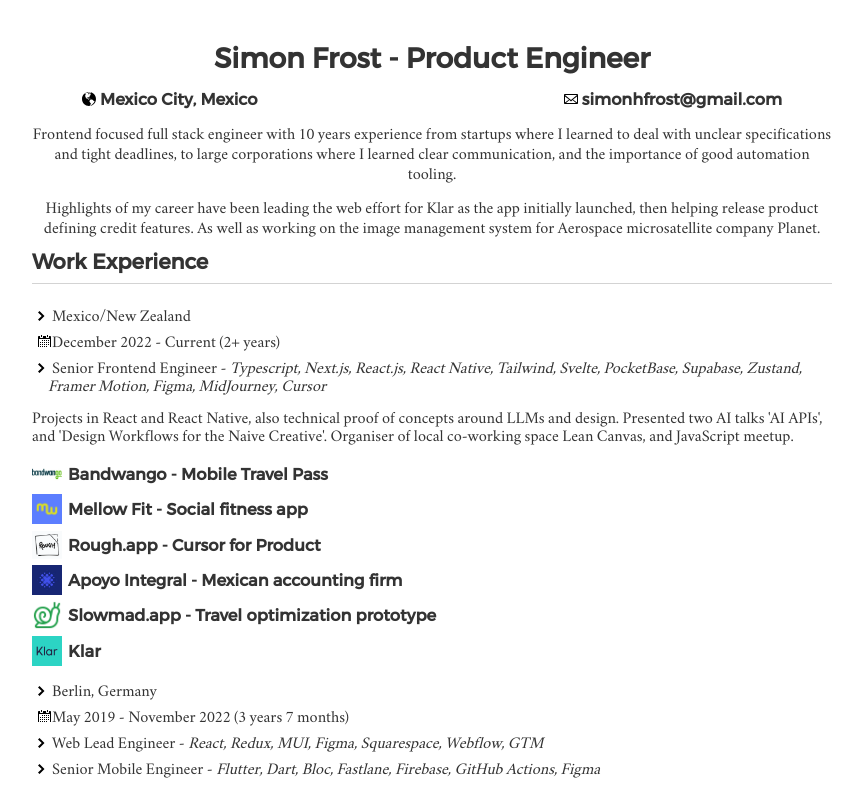
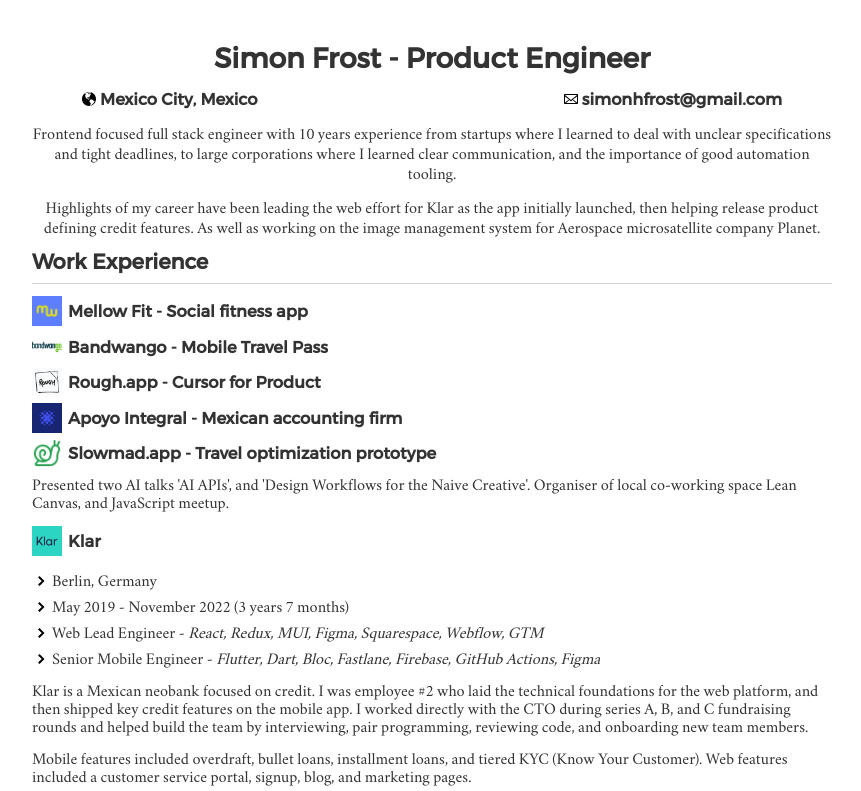
Before and after one commit to SimonHFrost/static-resume, a plain HTML site: page index.html in a window 1280 px wide. Shown: the top 791 px of the page, without its empty margins (208-1069 px from the left). Drawn offline with Linux system fonts and the light colour scheme.

Commit message:
Revert change to chevron icon

```diff
--- a/css/main.css
+++ b/css/main.css
@@ -101,18 +101,7 @@
   text-decoration: none;
 }
 
-li:nth-child(2):before {
-  background-image: url("../svg/calendar.svg");
-  background-position: 5px 7px;
-  background-repeat: no-repeat;
-  content: " ";
-  display: inline-block;
-  margin-left: -16px;
-  width: 20px;
-  height: 20px;
-}
-
-li:not(:nth-child(2)):before {
+li:before {
   background-image: url("../svg/chevron-right.svg");
   background-position: 5px 7px;
   background-repeat: no-repeat;
--- a/index.html
+++ b/index.html
@@ -26,21 +26,13 @@
 
   <div class="job-section">
     <div>
-        <ul>
-          <li>Mexico/New Zealand</li>
-          <li>December 2022 - Current (2+ years)</li>
-          <li>Senior Frontend Engineer - <i>Typescript, Next.js, React.js, React Native, Tailwind, Svelte, PocketBase, Supabase, Zustand, Framer Motion, Figma, MidJourney, Cursor</i></li>
-        </ul>
-
-        <p>Projects in React and React Native, also technical proof of concepts around LLMs and design. Presented two AI talks 'AI APIs', and 'Design Workflows for the Naive Creative'. Organiser of local co-working space Lean Canvas, and JavaScript meetup.</p>
-
+        <div class="job-section">
+          <h3>Mellow Fit - Social fitness app</h3>
+          <img src="img/mellow-fit.webp" class="company-logo" />
+        </div>
         <div class="job-section">
           <h3>Bandwango - Mobile Travel Pass</h3>
           <img src="img/bandwango.webp" class="company-logo" />
-        </div>
-        <div class="job-section">
-          <h3>Mellow Fit - Social fitness app</h3>
-          <img src="img/mellow-fit.webp" class="company-logo" />
         </div>
         <div class="job-section">
           <h3>Rough.app - Cursor for Product</h3>
@@ -54,6 +46,7 @@
           <h3>Slowmad.app - Travel optimization prototype</h3>
           <img src="img/slowmad.webp" class="company-logo" />
         </div>
+        <p>Presented two AI talks 'AI APIs', and 'Design Workflows for the Naive Creative'. Organiser of local co-working space Lean Canvas, and JavaScript meetup.</p>
     </div>
   </div>
 
```
